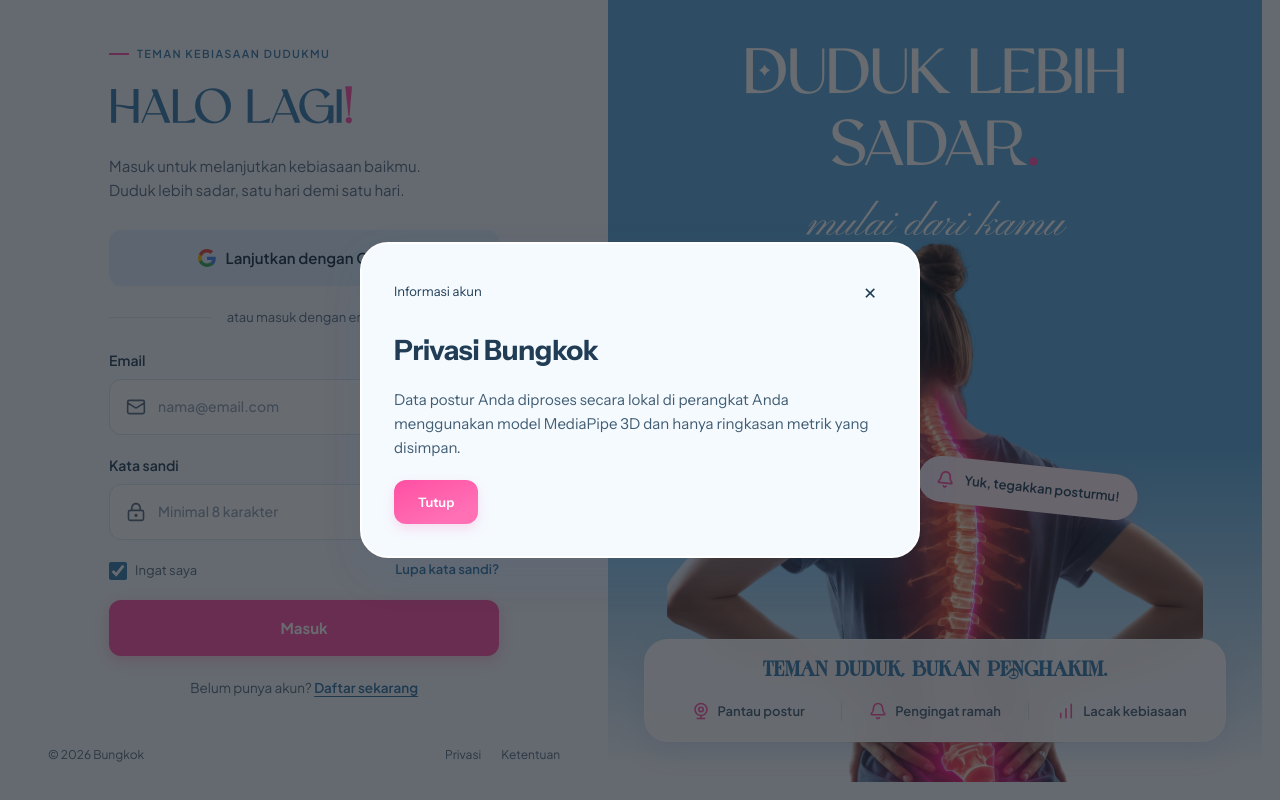
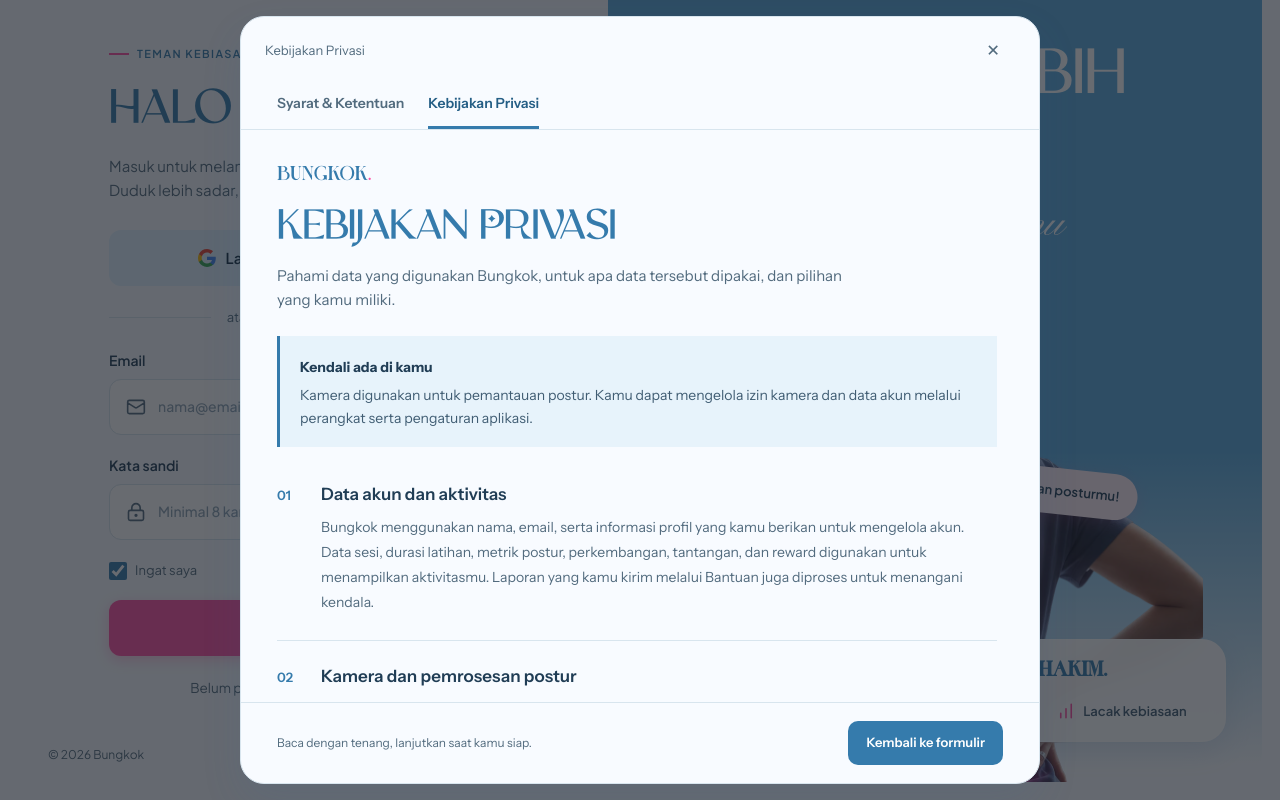
Before and after one commit to Hizkia-Dustin/bungkok-posture, a React (Vite) app in the folder bungkok_frontend/: page /login in a window 1280 px wide. Both pictures are taken after a click on the button "Privasi". Shown: the part 70-870 px from the top of the page. Built offline with nearby package versions, Linux system fonts and the light colour scheme; no server answers.

Commit message:
feat(auth): add terms and privacy reading panels

```diff
--- a/bungkok_frontend/src/components/auth/AuthPage.jsx
+++ b/bungkok_frontend/src/components/auth/AuthPage.jsx
@@ -2,6 +2,7 @@ import { useState } from 'react';
 import { Link, useNavigate } from 'react-router-dom';
 import { FigmaIcon, figmaAsset } from '../common/FigmaAsset';
 import Dialog from '../common/Dialog';
+import LegalDialog from './LegalDialog';
 import { supabase } from '../../services/supabaseClient';
 import '../../styles/auth.css';
 import '../../styles/app.css';
@@ -305,23 +306,15 @@ export default function AuthPage({ register = false }) {
         </div>
       </aside>
 
-      {notice && (
+      {(notice === 'terms' || notice === 'privacy') && (
+        <LegalDialog initialDocument={notice} onClose={() => setNotice(null)} />
+      )}
+
+      {notice === 'reset' && (
         <Dialog title="Informasi akun" onClose={() => setNotice(null)}>
-          <h2>
-            {
-              {
-                reset: 'Lupa kata sandi?',
-                privacy: 'Privasi Bungkok',
-                terms: 'Syarat & Ketentuan',
-              }[notice]
-            }
-          </h2>
+          <h2>Lupa kata sandi?</h2>
           <p>
-            {notice === 'reset'
-              ? 'Tautan pemulihan kata sandi telah dikirimkan ke email Anda. Silakan periksa kotak masuk atau spam.'
-              : notice === 'privacy'
-                ? 'Data postur Anda diproses secara lokal di perangkat Anda menggunakan model MediaPipe 3D dan hanya ringkasan metrik yang disimpan.'
-                : 'Bungkok adalah pendamping kebiasaan duduk ergonomis untuk mencegah bungkuk.'}
+            Tautan pemulihan kata sandi telah dikirimkan ke email Anda. Silakan periksa kotak masuk atau spam.
           </p>
           <button className="soft-button primary" onClick={() => setNotice(null)}>
             Tutup
--- /dev/null
+++ b/bungkok_frontend/src/components/auth/LegalDialog.jsx
@@ -0,0 +1,80 @@
+import { useRef, useState } from 'react';
+import Dialog from '../common/Dialog';
+import '../../styles/legal.css';
+
+const documents = {
+  terms: {
+    title: 'Syarat & Ketentuan',
+    intro: 'Kenali cara menggunakan Bungkok sebelum memulai kebiasaan duduk yang lebih baik.',
+    summary: 'Bungkok membantu kamu memantau kebiasaan duduk. Hasil pemantauan adalah panduan, bukan diagnosis medis.',
+    sections: [
+      ['Tentang layanan', 'Bungkok menyediakan pemantauan postur melalui kamera, pengingat, riwayat latihan, serta pencatatan perkembangan. Gunakan informasi ini sebagai bahan refleksi untuk membangun kebiasaan duduk sehari-hari.'],
+      ['Akun dan akses', 'Gunakan informasi akun yang benar dan jaga kerahasiaan kata sandimu. Kamu bertanggung jawab atas aktivitas pada akunmu. Jangan menggunakan akun orang lain atau membagikan akses tanpa izin.'],
+      ['Penggunaan kamera', 'Fitur pemantauan membutuhkan izin kamera dari perangkatmu. Pastikan orang yang terlihat oleh kamera mengetahui dan menyetujui penggunaannya. Jika memasangkan kamera HP, gunakan perangkat yang kamu percaya dan jaga kerahasiaan kode ruang.'],
+      ['Batas hasil pemantauan', 'Hasil deteksi dapat berbeda karena pencahayaan, posisi kamera, pakaian, dan kemampuan perangkat. Bungkok tidak menggantikan pemeriksaan atau saran tenaga kesehatan dan tidak menjanjikan hasil kesehatan tertentu.'],
+      ['Penggunaan yang bertanggung jawab', 'Jangan menyalahgunakan layanan, mengakses data pengguna lain, mengganggu sistem, atau memanipulasi hasil latihan dan poin. Gunakan fitur sesuai tujuan dan hentikan sesi jika kamu merasa tidak nyaman.'],
+      ['Pengaturan dan bantuan', 'Kamu dapat mengelola profil, menghapus riwayat, atau mengajukan penghapusan akun melalui Profil & Pengaturan. Untuk kendala penggunaan, masuk ke akun dan kirim laporan melalui menu Bantuan.'],
+    ],
+  },
+  privacy: {
+    title: 'Kebijakan Privasi',
+    intro: 'Pahami data yang digunakan Bungkok, untuk apa data tersebut dipakai, dan pilihan yang kamu miliki.',
+    summary: 'Kamera digunakan untuk pemantauan postur. Kamu dapat mengelola izin kamera dan data akun melalui perangkat serta pengaturan aplikasi.',
+    sections: [
+      ['Data akun dan aktivitas', 'Bungkok menggunakan nama, email, serta informasi profil yang kamu berikan untuk mengelola akun. Data sesi, durasi latihan, metrik postur, perkembangan, tantangan, dan reward digunakan untuk menampilkan aktivitasmu. Laporan yang kamu kirim melalui Bantuan juga diproses untuk menangani kendala.'],
+      ['Kamera dan pemrosesan postur', 'Akses kamera mengikuti izin pada perangkatmu. Pemantauan dapat melibatkan pemrosesan di perangkat dan pengiriman gambar ke layanan pemrosesan Bungkok untuk deteksi atau kalibrasi, sesuai fitur yang digunakan. Saat kamera HP dipasangkan, aliran kamera dikirim ke perangkat yang terhubung dalam ruang tersebut.'],
+      ['Tujuan penggunaan data', 'Data digunakan untuk menjalankan akun, menghitung hasil sesi, menyajikan riwayat dan perkembangan, serta menangani laporan bantuan. Ringkasan aktivitas disimpan agar dapat ditampilkan kembali saat kamu masuk.'],
+      ['Layanan yang terhubung', 'Autentikasi akun menggunakan Supabase. Jika memilih masuk dengan Google, proses masuk juga melibatkan Google. Pemrosesan postur dan penyimpanan aktivitas melibatkan layanan backend Bungkok; pemasangan kamera HP menggunakan koneksi antarperangkat.'],
+      ['Pilihan dan pengelolaan data', 'Kamu dapat memperbarui profil serta menggunakan Hapus riwayat atau Hapus akun di Profil & Pengaturan. Izin kamera dapat dicabut melalui pengaturan browser atau perangkat. Pencabutan izin akan membatasi fitur yang membutuhkan kamera.'],
+      ['Pertanyaan tentang privasi', 'Untuk menyampaikan pertanyaan atau kendala terkait data akun, masuk ke Bungkok dan gunakan menu Bantuan. Jelaskan kebutuhanmu tanpa menyertakan kata sandi atau informasi sensitif yang tidak diperlukan.'],
+    ],
+  },
+};
+
+export default function LegalDialog({ initialDocument, onClose }) {
+  const [selected, setSelected] = useState(initialDocument);
+  const scrollArea = useRef(null);
+  const document = documents[selected];
+
+  const selectDocument = (key) => {
+    setSelected(key);
+    scrollArea.current?.scrollTo({ top: 0 });
+  };
+
+  return (
+    <Dialog title={document.title} onClose={onClose} className="legal-dialog">
+      <nav className="legal-navigation" aria-label="Dokumen Bungkok">
+        {Object.entries(documents).map(([key, value]) => (
+          <button type="button" key={key} aria-pressed={selected === key} onClick={() => selectDocument(key)}>
+            {value.title}
+          </button>
+        ))}
+      </nav>
+
+      <article className="legal-reading" ref={scrollArea} tabIndex={0} aria-labelledby="legal-title" data-lenis-prevent>
+        <header className="legal-heading">
+          <span className="legal-brand">BUNGKOK<span>.</span></span>
+          <h2 id="legal-title">{document.title}</h2>
+          <p>{document.intro}</p>
+        </header>
+        <div className="legal-summary">
+          <strong>{selected === 'terms' ? 'Sebelum kamu mulai' : 'Kendali ada di kamu'}</strong>
+          <p>{document.summary}</p>
+        </div>
+        <div className="legal-sections">
+          {document.sections.map(([title, body], index) => (
+            <section className="legal-section" key={title}>
+              <span className="legal-number" aria-hidden="true">{String(index + 1).padStart(2, '0')}</span>
+              <div><h3>{title}</h3><p>{body}</p></div>
+            </section>
+          ))}
+        </div>
+      </article>
+
+      <footer className="legal-footer">
+        <p>Baca dengan tenang, lanjutkan saat kamu siap.</p>
+        <button type="button" onClick={onClose}>Kembali ke formulir</button>
+      </footer>
+    </Dialog>
+  );
+}
--- /dev/null
+++ b/bungkok_frontend/src/styles/legal.css
@@ -0,0 +1,115 @@
+.soft-dialog.legal-dialog {
+  width: 800px;
+  max-width: calc(100vw - 32px);
+  max-height: calc(100dvh - 32px);
+  border: 1px solid #d8e5ee;
+  border-radius: 24px;
+  background: #f8fbff;
+  color: #203d55;
+  overflow: hidden;
+}
+
+.legal-dialog .dialog-content {
+  display: flex;
+  flex-direction: column;
+  max-height: calc(100dvh - 34px);
+  padding: 0;
+}
+
+.legal-dialog .dialog-top {
+  flex-shrink: 0;
+  margin: 0;
+  padding: 12px 24px 8px;
+  color: #526b7e;
+}
+
+.legal-dialog .dialog-close {
+  width: 44px;
+  height: 44px;
+  cursor: pointer;
+}
+
+.legal-navigation {
+  display: flex;
+  flex-shrink: 0;
+  gap: 24px;
+  padding: 0 36px;
+  border-bottom: 1px solid #d8e5ee;
+}
+
+.legal-navigation button {
+  min-height: 48px;
+  padding: 10px 0;
+  border: 0;
+  border-bottom: 3px solid transparent;
+  background: transparent;
+  color: #526b7e;
+  font-size: 14px;
+  font-weight: 600;
+  cursor: pointer;
+}
+
+.legal-navigation button[aria-pressed='true'] {
+  border-bottom-color: #357bac;
+  color: #245e85;
+}
+
+.legal-navigation button:hover { color: #203d55; }
+
+.legal-reading {
+  min-height: 0;
+  overflow-y: auto;
+  overscroll-behavior: contain;
+  scrollbar-gutter: stable;
+  padding: 32px 36px 12px;
+}
+
+.legal-brand { font: 20px Cetrinn, serif; color: #357bac; }
+.legal-brand > span { color: #ff4fa3; }
+
+.legal-dialog .legal-heading h2 {
+  margin: 16px 0 14px;
+  font: 42px/1.15 Camood, serif;
+  letter-spacing: -0.5px;
+  color: #357bac;
+}
+
+.legal-dialog .legal-heading p { max-width: 60ch; margin-bottom: 24px; color: #526b7e; }
+.legal-summary { padding: 18px 20px; background: #e7f3fb; border-left: 3px solid #357bac; }
+.legal-summary strong { font-size: 14px; }
+.legal-dialog .legal-summary p { margin: 6px 0 0; font-size: 14px; color: #405d73; }
+.legal-sections { margin-top: 12px; }
+.legal-section { display: grid; grid-template-columns: 28px minmax(0, 1fr); gap: 16px; padding: 24px 0; }
+.legal-section + .legal-section { border-top: 1px solid #d8e5ee; }
+.legal-number { padding-top: 3px; color: #357bac; font-size: 13px; font-weight: 600; }
+.legal-section h3 { margin: 0 0 8px; font-size: 17px; font-weight: 600; line-height: 1.4; }
+.legal-dialog .legal-section p { margin: 0; color: #526b7e; font-size: 14px; line-height: 1.8; }
+
+.legal-footer {
+  display: flex;
+  flex-shrink: 0;
+  align-items: center;
+  justify-content: space-between;
+  gap: 16px;
+  padding: 18px 36px;
+  border-top: 1px solid #d8e5ee;
+}
+
+.legal-dialog .legal-footer p { margin: 0; font-size: 12px; color: #526b7e; }
+.legal-footer button { flex-shrink: 0; min-height: 44px; padding: 12px 18px; border: 0; border-radius: 10px; background: #357bac; color: #fff; font-size: 13px; font-weight: 600; cursor: pointer; }
+.legal-footer button:hover { background: #245e85; }
+.legal-dialog button:active { filter: brightness(.9); }
+.legal-dialog :focus-visible { outline: 2px solid #245e85; outline-offset: 3px; }
+.legal-reading:focus-visible { outline-offset: -3px; }
+
+@media (max-width: 600px) {
+  .soft-dialog.legal-dialog { border-radius: 18px; }
+  .legal-dialog .dialog-top { padding: 8px 16px 4px; }
+  .legal-navigation { padding: 0 20px; gap: 20px; }
+  .legal-navigation button { flex: 1; font-size: 12px; text-align: left; }
+  .legal-reading { padding: 24px 20px 8px; }
+  .legal-dialog .legal-heading h2 { font-size: 32px; }
+  .legal-section { gap: 10px; grid-template-columns: 24px minmax(0, 1fr); padding: 20px 0; }
+  .legal-footer { flex-direction: column; align-items: stretch; gap: 10px; padding: 14px 20px; }
+  .legal-footer p { text-align: center; }
+}
```
